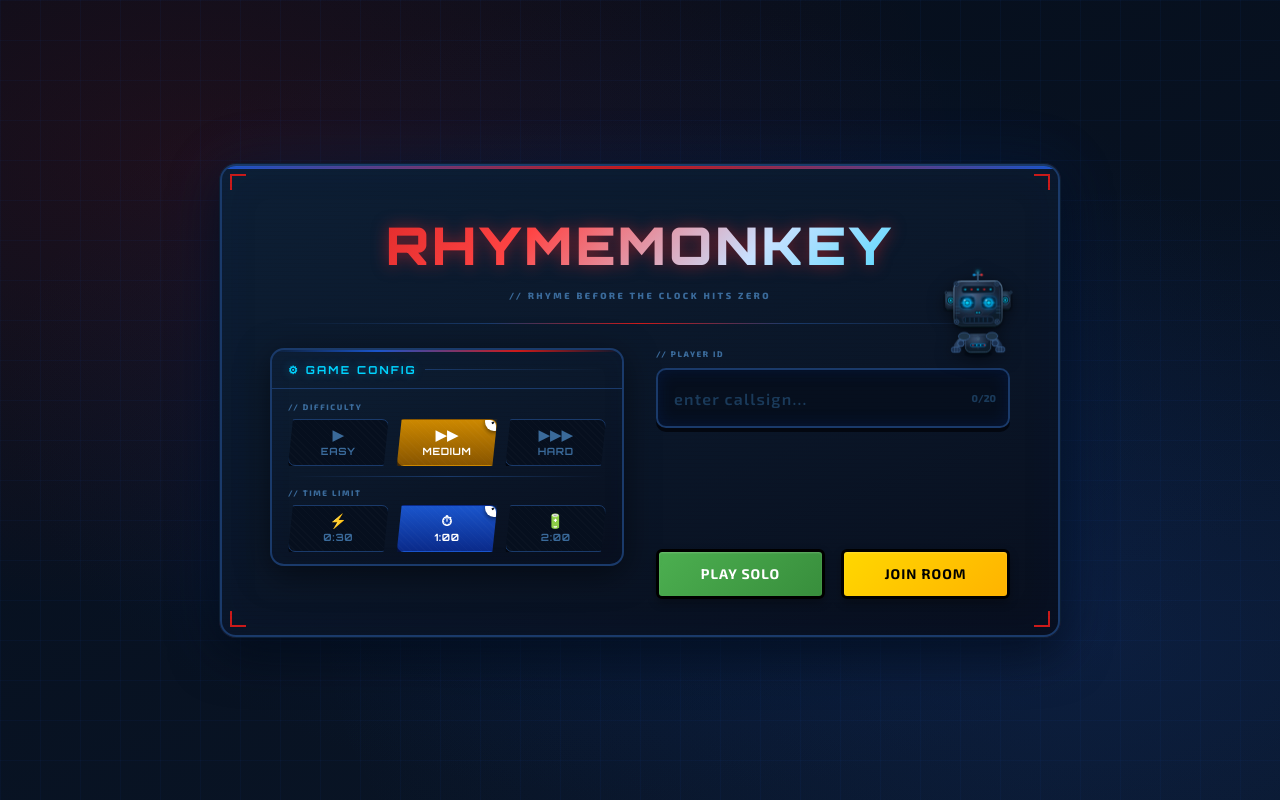
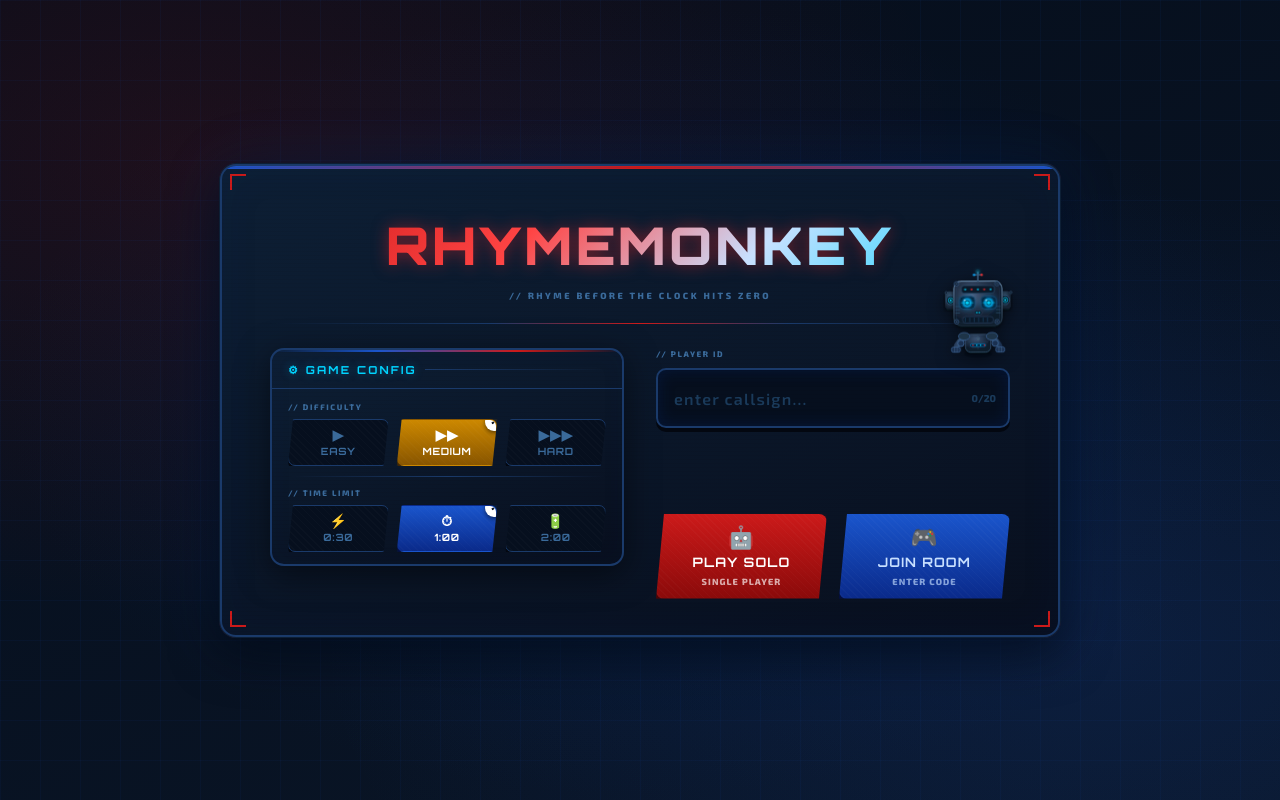
Before and after one commit to whizzel/rhymemonkey, a Next.js app: page / in a window 1280 px wide. Built offline with nearby package versions, Linux system fonts and the light colour scheme.

Commit message:
feat: redesign GameActions UI with custom retro-themed styles and animations

```diff
--- a/src/components/GameActions.tsx
+++ b/src/components/GameActions.tsx
@@ -22,60 +22,87 @@ export function GameActions({ onStartGame, onJoinRoom }: GameActionsProps) {
   };
 
   return (
-    <div className="flex flex-col gap-4">
-      <div className="grid grid-cols-1 gap-4 md:grid-cols-2">
-        <button
-          type="button"
-          className="mario-btn mario-btn-green text-sm"
-          onClick={() => { playClick(); onStartGame('solo'); }}
-        >
-          PLAY SOLO
+    <>
+      <style>{`
+        @import url('https://fonts.googleapis.com/css2?family=Orbitron:wght@700;900&family=Exo+2:wght@700;800&display=swap');
+
+        .ga-grid { display:grid;grid-template-columns:1fr 1fr;gap:12px; }
+        @media(max-width:460px){.ga-grid{grid-template-columns:1fr;}}
+
+        .ga-btn {
+          font-family:'Orbitron',monospace;font-size:14px;font-weight:700;letter-spacing:.08em;
+          border:none;border-radius:8px;padding:12px 14px 10px;
+          cursor:pointer;position:relative;overflow:hidden;
+          display:flex;flex-direction:column;align-items:center;gap:3px;
+          transition:transform .1s,filter .15s;user-select:none;outline:none;
+          clip-path:polygon(8px 0%,100% 0%,calc(100% - 8px) 100%,0% 100%);
+          width: 100%;
+        }
+        .ga-btn:hover  { filter:brightness(1.15);transform:translateY(-3px); }
+        .ga-btn:active { transform:translateY(4px)!important; }
+        .ga-btn::before {
+          content:'';position:absolute;inset:0;
+          background:repeating-linear-gradient(45deg,transparent,transparent 4px,rgba(255,255,255,0.02) 4px,rgba(255,255,255,0.02) 5px);
+          pointer-events:none;
+        }
+        .ga-btn::after {
+          content:'';position:absolute;top:0;left:-80%;width:60%;height:100%;
+          background:linear-gradient(90deg,transparent,rgba(255,255,255,0.18),transparent);
+          transform:skewX(-20deg);transition:left .45s;pointer-events:none;
+        }
+        .ga-btn:hover::after{left:130%;}
+
+        .ga-icon { font-size:22px;line-height:1;position:relative;z-index:1; margin-bottom: 2px; }
+        .ga-label { font-size:13px;position:relative;z-index:1; }
+        .ga-sub { font-family:'Exo 2',sans-serif;font-size:9px;font-weight:800;letter-spacing:.12em;text-transform:uppercase;opacity:.65;position:relative;z-index:1; }
+
+        .btn-solo    { background:linear-gradient(180deg,#cc1a1a,#8a0a0a);color:#fff;box-shadow:0 6px 0 #4a0505,0 8px 20px rgba(200,10,10,0.4); }
+        .btn-private { background:linear-gradient(180deg,#1a55cc,#0a2a8a);color:#c8e0ff;box-shadow:0 6px 0 #050f40,0 8px 20px rgba(10,50,200,0.4); }
+        .btn-join    { background:linear-gradient(180deg,#1a2a40,#0d1525);color:#6a9ac0;box-shadow:0 6px 0 #060c18; border:1px solid #1a3a6a; }
+
+        .ga-join-box { margin-top: 10px; display: flex; gap: 8px; animation: slideDown .3s ease; }
+        @keyframes slideDown { from { opacity: 0; transform: translateY(-10px); } to { opacity: 1; transform: translateY(0); } }
+        .ga-input { flex: 1; background: #060f1e; border: 1px solid #1a3a6a; border-radius: 6px; padding: 10px; color: #fff; font-family: 'Orbitron', monospace; text-align: center; font-size: 16px; outline: none; }
+        .ga-go { background: #cc1a1a; border: none; border-radius: 6px; color: #fff; padding: 0 20px; font-family: 'Orbitron', monospace; cursor: pointer; font-weight: 700; height: 100%; min-height: 48px; }
+        .ga-go:disabled { opacity: .5; cursor: not-allowed; }
+      `}</style>
+
+      <div>
+        <div className="ga-grid">
+          <button type="button" className="ga-btn btn-solo" onClick={() => { playClick(); onStartGame('solo'); }}>
+            <span className="ga-icon">🤖</span>
+            <span className="ga-label">PLAY SOLO</span>
+            <span className="ga-sub">single player</span>
           </button>
           {!showJoinInput ? (
-          <button
-            type="button"
-            className="mario-btn mario-btn-gold text-sm"
-            onClick={() => { playClick(); setShowJoinInput(true); }}
-          >
-            JOIN ROOM
+            <button type="button" className="ga-btn btn-private" onClick={() => { playClick(); setShowJoinInput(true); }}>
+              <span className="ga-icon">🎮</span>
+              <span className="ga-label">JOIN ROOM</span>
+              <span className="ga-sub">enter code</span>
             </button>
           ) : (
-          <button
-            type="button"
-            className="mario-btn mario-btn-gold text-sm"
-            onClick={() => { playClick(); onStartGame('private'); }}
-          >
-            CREATE RM
+            <button type="button" className="ga-btn btn-private" onClick={() => { playClick(); onStartGame('private'); }}>
+              <span className="ga-icon">📡</span>
+              <span className="ga-label">CREATE RM</span>
+              <span className="ga-sub">host lobby</span>
             </button>
           )}
         </div>
 
         {showJoinInput && (
-        <div className="flex gap-2 p-3 rounded-lg bg-black/40 border-2 border-[#ffb300]/50 mt-2">
+          <div className="ga-join-box">
             <input
-            className="flex-1 bg-transparent border-b-2 border-[#ffb300] text-[#ffb300] font-retro px-2 text-center outline-none uppercase placeholder:text-[#ffb300]/30"
+              className="ga-input"
               placeholder="CODE"
               value={joinCode}
               onChange={e => setJoinCode(e.target.value.toUpperCase())}
               maxLength={6}
             />
-          <button
-            className="mario-btn text-sm"
-            style={{ padding: '8px 16px' }}
-            onClick={() => { playClick(); handleJoin(); }}
-            disabled={joinCode.length < 6}
-          >
-            GO
-          </button>
-          <button
-            className="mario-btn text-sm"
-            style={{ padding: '8px 16px', background: 'linear-gradient(135deg, #e74c3c 0%, #c0392b 100%)' }}
-            onClick={() => { playClick(); setShowJoinInput(false); }}
-          >
-            ✕
-          </button>
+            <button className="ga-go" onClick={handleJoin} disabled={joinCode.length < 6}>GO</button>
+            <button className="ga-go" style={{ background: '#1a3a6a', padding: '0 15px' }} onClick={() => setShowJoinInput(false)}>✕</button>
           </div>
         )}
       </div>
+    </>
   );
 }
```
Lines whose indentation alone changed are shown as unchanged.
